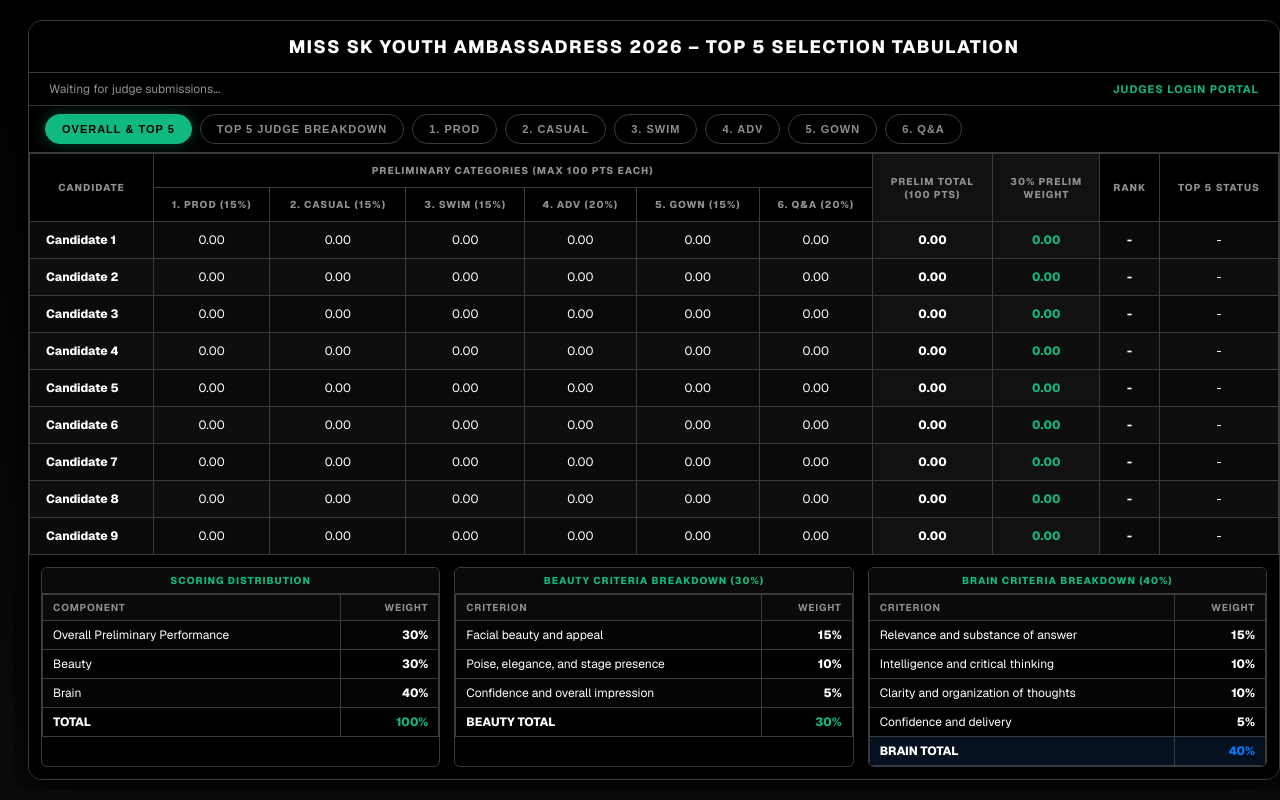
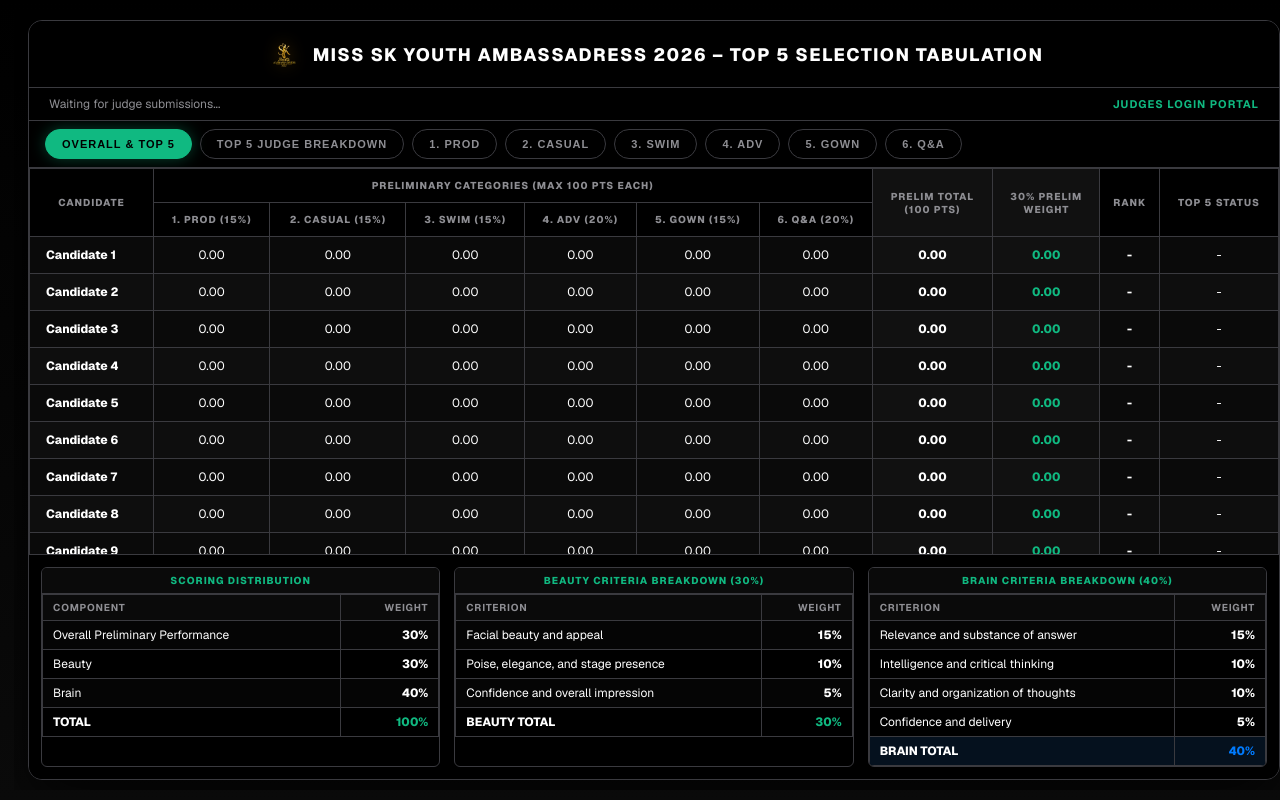
Before and after one commit to LiveKryptiah/tabulation, a Flask app: page /admin in a window 1280 px wide. Run offline with Flask 2, Linux system fonts and the light colour scheme.

Commit message:
Update official logo across all portal templates to gold 3D SK Youth Ambassadress 2026 emblem

```diff
--- a/templates/admin.html
+++ b/templates/admin.html
@@ -188,7 +188,10 @@
 <body>
 
     <div class="admin-container">
-        <div class="header-title">MISS SK YOUTH AMBASSADRESS 2026 – TOP 5 SELECTION TABULATION</div>
+        <div class="header-title" style="display: flex; align-items: center; justify-content: center; gap: 10px;">
+            <img src="{{ url_for('static', filename='sk_logo.png') }}" alt="MISS SK Logo" style="height: 38px; width: auto; object-fit: contain; filter: drop-shadow(0 0 8px rgba(245, 158, 11, 0.4));">
+            <span>MISS SK YOUTH AMBASSADRESS 2026 – TOP 5 SELECTION TABULATION</span>
+        </div>
 
         <!-- Live Judge Submission Status Badges -->
         <div class="progress-banner">
--- a/templates/index.html
+++ b/templates/index.html
@@ -526,7 +526,7 @@
     <!-- Top Judge Session Banner -->
     <div class="top-navbar">
         <div class="judge-info">
-            <div class="judge-avatar">SK</div>
+            <img src="{{ url_for('static', filename='sk_logo.png') }}" alt="MISS SK Logo" style="height: 44px; width: auto; object-fit: contain; margin-right: 8px; filter: drop-shadow(0 0 6px rgba(245, 158, 11, 0.4));">
             <div class="judge-details">
                 <div class="judge-title">AUTHENTICATED: <span class="judge-slot-tag">{{ judge_slot }}</span></div>
                 <div style="font-size: 10px; color: #8e8e93; text-transform: uppercase; letter-spacing: 0.6px;">Judge: <strong>{{ judge_name }}</strong></div>
--- a/templates/login.html
+++ b/templates/login.html
@@ -185,7 +185,7 @@
 <body>
 
     <div class="login-card">
-        <div class="logo-badge">SK</div>
+        <img src="{{ url_for('static', filename='sk_logo.png') }}" alt="MISS SK YOUTH AMBASSADRESS 2026 Logo" style="max-height: 125px; width: auto; object-fit: contain; margin-bottom: 12px; filter: drop-shadow(0 0 12px rgba(245, 158, 11, 0.4));">
         <div class="eyebrow">OFFICIAL JUDGING PORTAL</div>
         <h2>SK YOUTH AMBASSADRESS 2026</h2>
         <p class="subtitle">Secure Tabulation & Live Scoring System</p>
--- a/templates/rankings.html
+++ b/templates/rankings.html
@@ -113,7 +113,8 @@
 </head>
 <body>
 
-    <div class="rankings-card">
+    <div class="rankings-card" style="text-align: center;">
+        <img src="{{ url_for('static', filename='sk_logo.png') }}" alt="MISS SK YOUTH AMBASSADRESS 2026 Logo" style="max-height: 120px; width: auto; object-fit: contain; margin-bottom: 12px; filter: drop-shadow(0 0 12px rgba(245, 158, 11, 0.4));">
         <div class="eyebrow">OFFICIAL LIVE LEADERBOARD</div>
         <h2>MISS SK YOUTH AMBASSADRESS 2026</h2>
 
```
Also changed, not shown: static/sk_logo.png (added).
